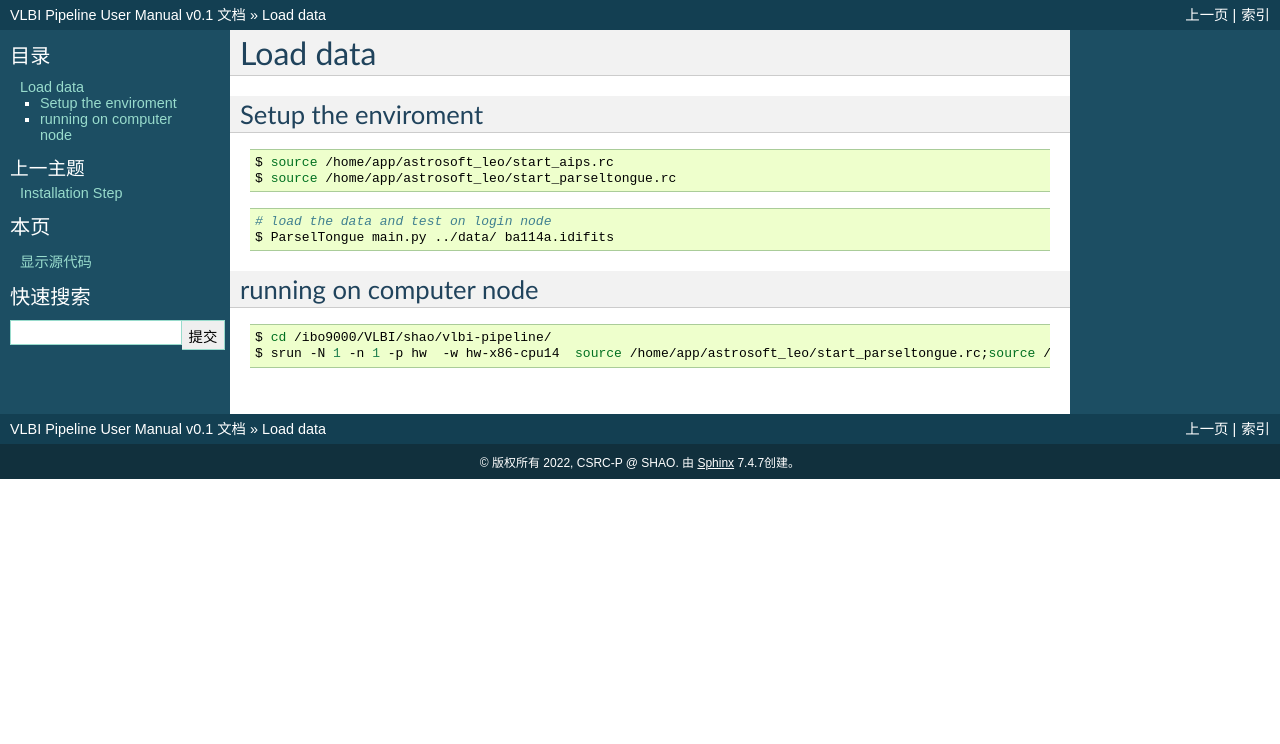
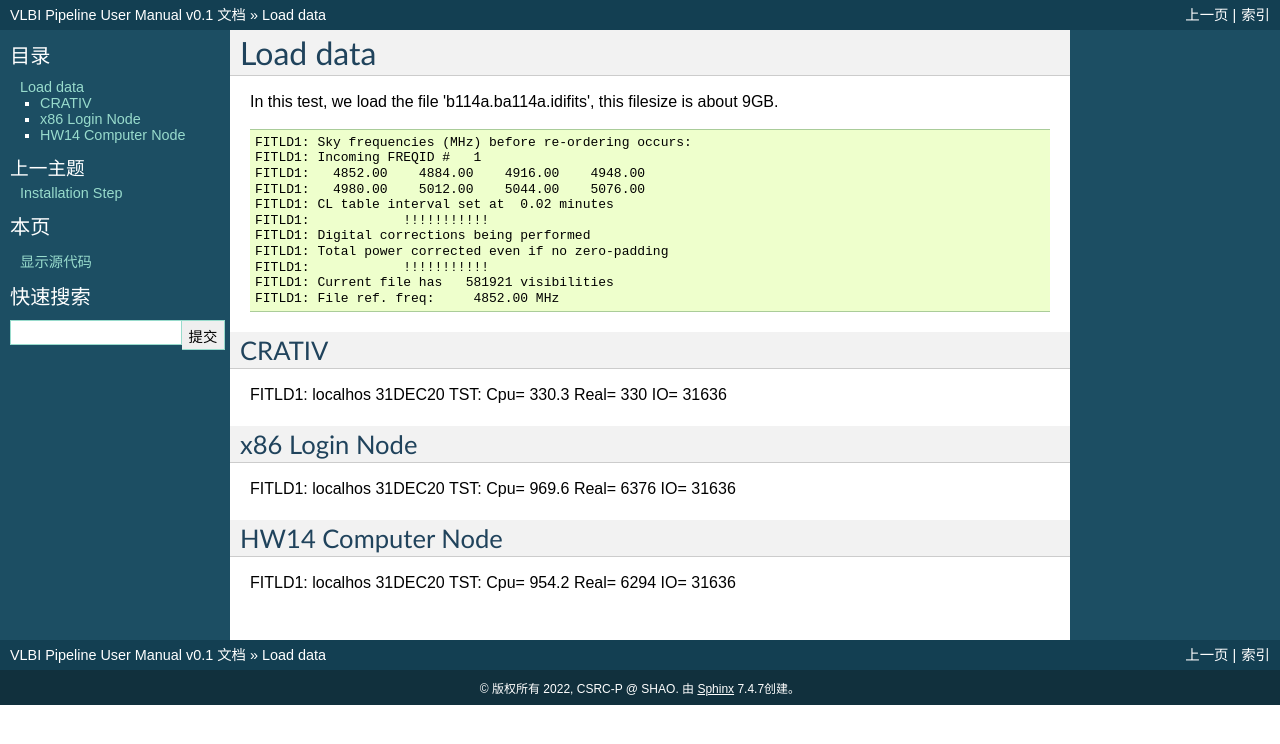
Before and after one commit to SHAO-SKA/vlbi-pipeline, a Sphinx documentation site: the page built from docs/data/loaddata.rst, in a window 1280 px wide. Shown: the top 744 px of the page. Built offline with Sphinx 7.4.7, drawn with Linux system fonts in a browser that asks for light colours; pages that are not in the unit, such as notebooks, are missing from menus.

Commit message:
update date load test

```diff
--- a/docs/data/loaddata.rst
+++ b/docs/data/loaddata.rst
@@ -1,26 +1,34 @@
 Load data
 ###################
 
+In this test, we load the file 'b114a.ba114a.idifits',
+this filesize is about 9GB.
 
-Setup the enviroment
+.. code-block::
+
+    FITLD1: Sky frequencies (MHz) before re-ordering occurs:
+    FITLD1: Incoming FREQID #   1
+    FITLD1:   4852.00    4884.00    4916.00    4948.00
+    FITLD1:   4980.00    5012.00    5044.00    5076.00
+    FITLD1: CL table interval set at  0.02 minutes
+    FITLD1:            !!!!!!!!!!!
+    FITLD1: Digital corrections being performed
+    FITLD1: Total power corrected even if no zero-padding
+    FITLD1:            !!!!!!!!!!!
+    FITLD1: Current file has   581921 visibilities
+    FITLD1: File ref. freq:     4852.00 MHz
+
+CRATIV
+========================
+
+FITLD1: localhos 31DEC20 TST: Cpu=    330.3  Real=    330  IO=     31636
+
+x86 Login Node
 =========================
 
-.. code-block:: bash
+FITLD1: localhos 31DEC20 TST: Cpu=    969.6  Real=   6376  IO=     31636
 
-    $ source /home/app/astrosoft_leo/start_aips.rc
-    $ source /home/app/astrosoft_leo/start_parseltongue.rc
+HW14 Computer Node
+=========================
 
-.. code-block:: bash
-
-    # load the data and test on login node
-    $ ParselTongue main.py ../data/ ba114a.idifits
-
-
-running on computer node
-================================
-
-
-.. code-block:: bash
-
-    $ cd /ibo9000/VLBI/shao/vlbi-pipeline/
-    $ srun -N 1 -n 1 -p hw  -w hw-x86-cpu14  source /home/app/astrosoft_leo/start_parseltongue.rc;source /home/app/astrosoft_leo/start_parseltongue.rc;  ParselTongue main.py ../data/ ba114a.idifits
+FITLD1: localhos 31DEC20 TST: Cpu=    954.2  Real=   6294  IO=     31636
--- a/docs/index.rst
+++ b/docs/index.rst
@@ -11,6 +11,7 @@
    :caption: Contents:
 
    installation/install.rst
+   usage/usage.rst
    data/loaddata.rst
    source/modules.rst
 
```
Also changed, not shown: README.md (+2 -5 lines).
